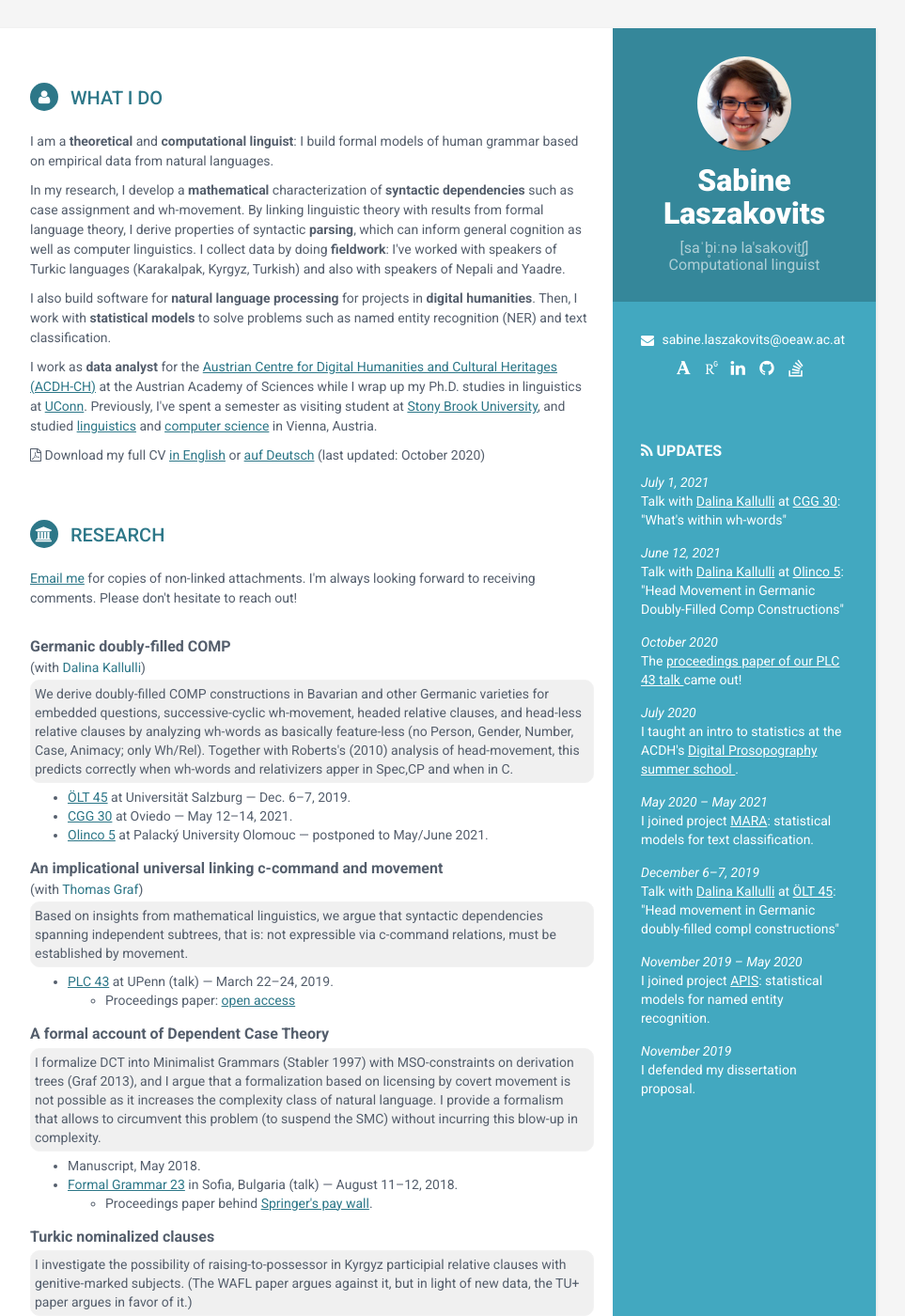
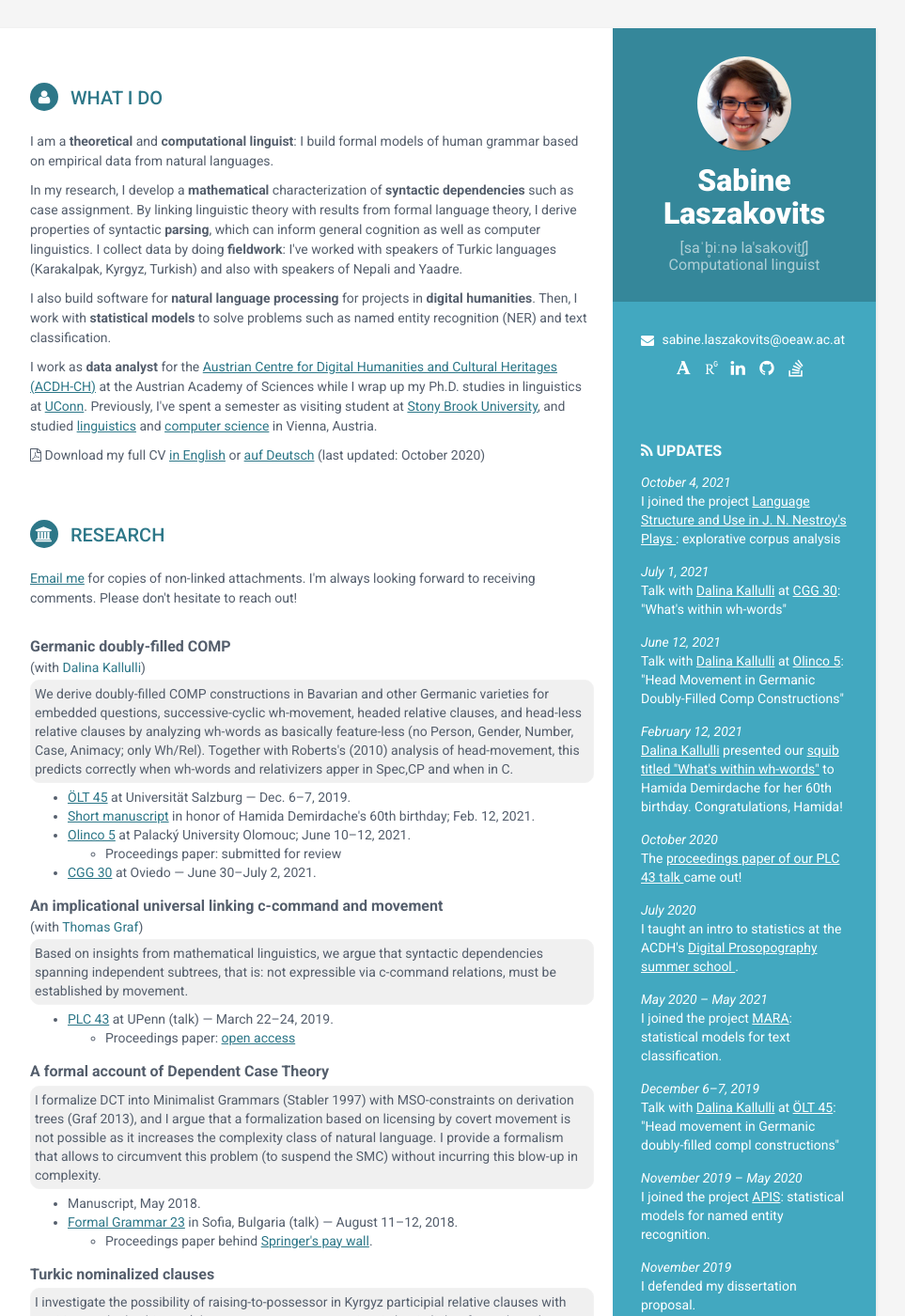
Before and after one commit to laszabine/laszabine.github.io, a Jekyll site: the page built from index.html, in a window 1280 px wide and 1400 px high. Shown: the whole window at 94% size, without its empty margins (188-1151 px from the left). Built offline with Jekyll 4.4.1, drawn with Linux system fonts in a browser that asks for light colours.

Commit message:
added recent updates

```diff
--- a/_includes/profile.html
+++ b/_includes/profile.html
@@ -10,7 +10,7 @@
     </p>
     <p>
       In my research, I develop a <b>mathematical</b> characterization of <b>syntactic dependencies</b>
-        such as case assignment and wh-movement.
+        such as case assignment.
       By linking linguistic theory with results from formal language theory, I derive properties of syntactic <b>parsing</b>,
         which can inform general cognition as well as computer linguistics.
 
--- a/_includes/research.html
+++ b/_includes/research.html
@@ -30,10 +30,16 @@
           <a href="https://oelt2019.wixsite.com/oelt2019" target="_blank">ÖLT 45</a> at Universität Salzburg &mdash; Dec. 6&ndash;7, 2019.
         </li>
         <li>
-          <a href="https://30cggovd.wixsite.com/30cggovd" target="_blank">CGG 30</a> at Oviedo &mdash; May 12&ndash;14, 2021.
+          <a href="https://h60b.wordpress.com/contributions/" target="_blank">Short manuscript</a> in honor of Hamida Demirdache's 60th birthday; Feb. 12, 2021.
         </li>
         <li>
-          <a href="http://olinco.upol.cz/" target="_blank">Olinco 5</a> at Palacký University Olomouc &mdash; postponed to May/June 2021.
+          <a href="http://olinco.upol.cz/" target="_blank">Olinco 5</a> at Palacký University Olomouc; June 10&ndash;12, 2021.
+          <ul>
+            <li>Proceedings paper: submitted for review</li>
+          </ul>
+        </li>
+        <li>
+          <a href="https://30cggovd.wixsite.com/30cggovd" target="_blank">CGG 30</a> at Oviedo &mdash; June 30&ndash;July 2, 2021.
         </li>
       </ul>
     </div>
--- a/_includes/updates.html
+++ b/_includes/updates.html
@@ -3,6 +3,17 @@
     <i class="fa fa-feed"></i>
     Updates
   </h2>
+
+  <div class="item">
+    <div class="when">October 4, 2021</div>
+    <div class="details">
+      I joined the project
+        <a href="https://www.oeaw.ac.at/acdh/projects/language-structure-and-use-in-j-n-nestroys-plays" target="_blank">
+          Language Structure and Use in J. N. Nestroy's Plays
+        </a>:
+        explorative corpus analysis
+    </div>
+  </div>
 
   <div class="item">
     <div class="when">July 1, 2021</div>
@@ -21,6 +32,17 @@
         with <a href="{{site.dalinakallulli}}" target="_blank">Dalina Kallulli</a>
         at <a href="http://olinco.upol.cz/" target="_blank">Olinco 5</a>:
         &quot;Head Movement in Germanic Doubly-Filled Comp Constructions&quot;
+    </div>
+  </div>
+
+  <div class="item">
+    <div class="when">February 12, 2021</div>
+    <div class="details">
+      <a href="{{site.dalinakallulli}}" target="_blank">Dalina Kallulli</a>
+        presented our
+        <a href="https://h60b.wordpress.com/contributions/" target="_blank">squib titled &quot;What's within wh-words&quot;</a>
+        to Hamida Demirdache for her 60th birthday.
+        Congratulations, Hamida!
     </div>
   </div>
 
@@ -48,7 +70,7 @@
   <div class="item">
     <div class="when">May 2020 &ndash; May 2021</div>
     <div class="details">
-      I joined project
+      I joined the project
         <a href="https://www.oeaw.ac.at/cmc/research/media-accountability-media-change-mamc/media-ethics-and-media-accountability/triple-a-algorithms-automation-accountability/risks-and-responsibility-in-the-automation-debate-mara/" target="_blank">MARA</a>:
         statistical models for text classification.
     </div>
@@ -67,7 +89,7 @@
   <div class="item">
     <div class="when">November 2019 &ndash; May 2020</div>
     <div class="details">
-      I joined project
+      I joined the project
         <a href="https://www.oeaw.ac.at/acdh/projects/apis" target="_blank">APIS</a>:
         statistical models for named entity recognition.
     </div>
```
